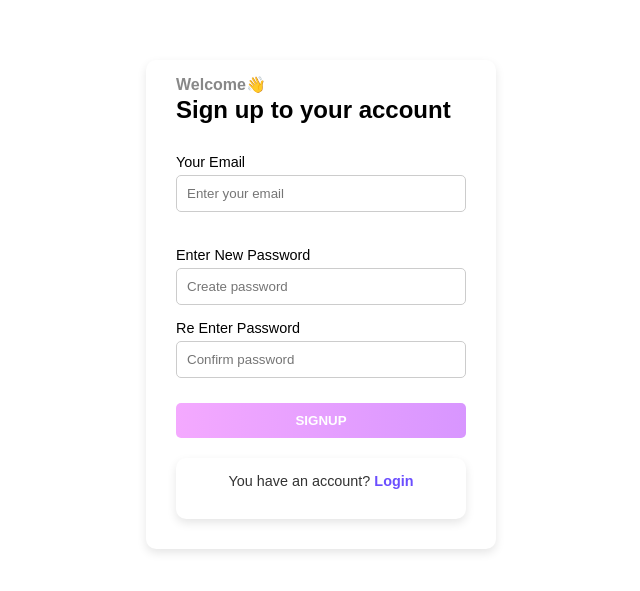
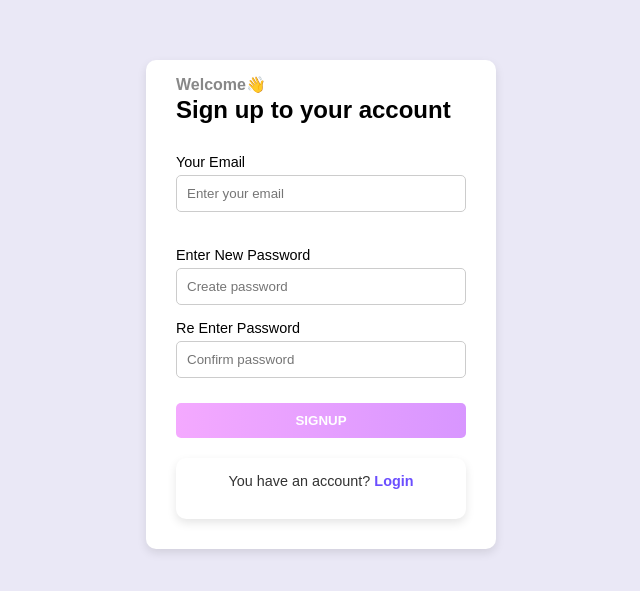
Before and after one commit to naveensanjula975/VocalGuard, a React (Vite) app in the folder frontend/: page /signup in a window 1280 px wide. Shown: the part 103-694 px from the top of the page, without its empty margins (319-959 px from the left). Built offline with nearby package versions, Linux system fonts and the light colour scheme.

Commit message:
Update signup.css

```diff
--- a/frontend/src/styles/signup.css
+++ b/frontend/src/styles/signup.css
@@ -12,6 +12,7 @@
   height: 100vh;
   padding: 20px;
   text-align: center;
+  background-color: #eae8f6;
 }
 
 .signup-container {
```
